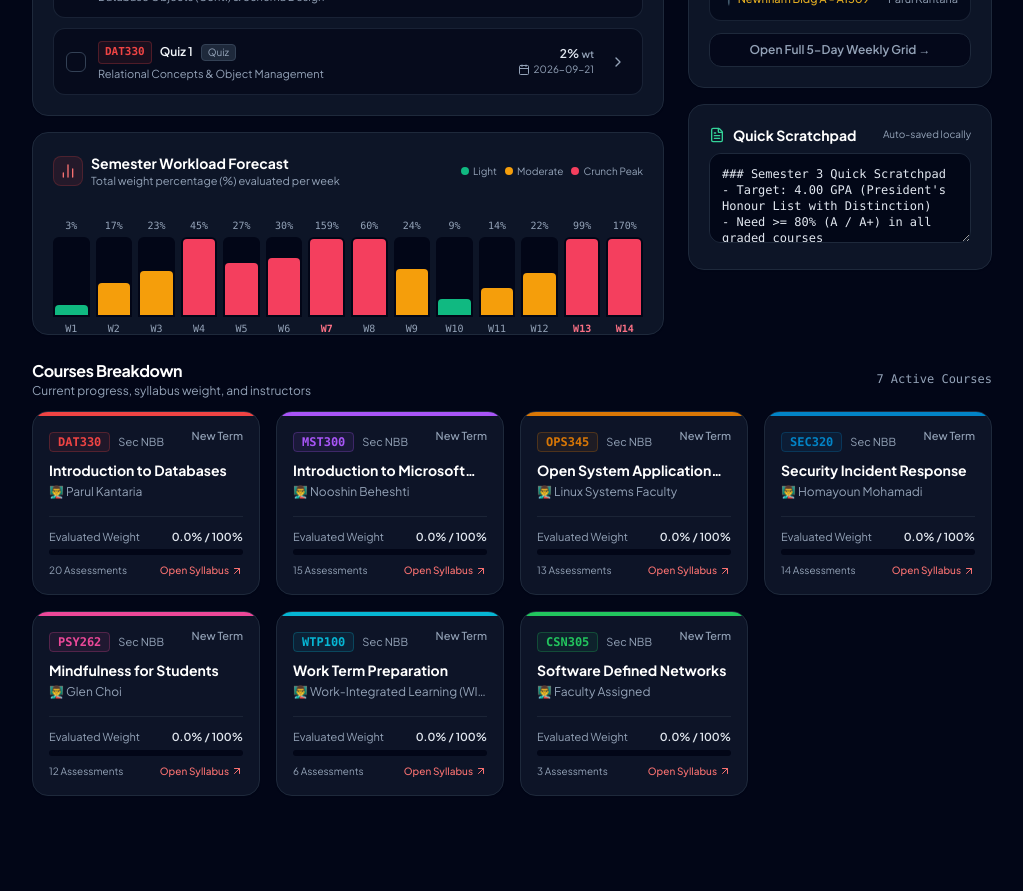
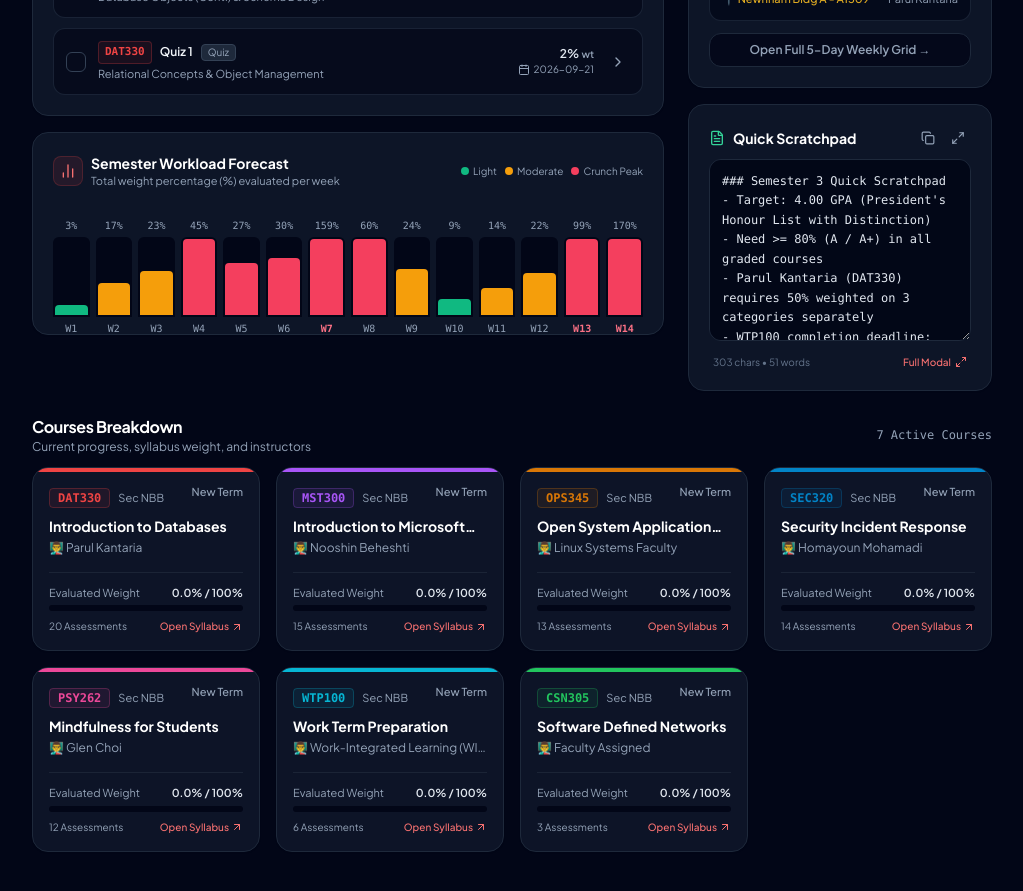
Before and after one commit to StickwoodJr/cty-semester-3-dashboard, a React (Vite) app: page / in a window 1280 px wide. Shown: the part 920-1811 px from the top of the page, without its empty margins (256-1279 px from the left). Built offline with nearby package versions, Linux system fonts and the light colour scheme.

Commit message:
feat(dashboard): expand scratchpad with larger resizable area and fullscreen modal

```diff
--- a/src/components/DashboardView.jsx
+++ b/src/components/DashboardView.jsx
@@ -3,7 +3,8 @@ import { useAcademic } from '../context/AcademicContext';
 import {
   CheckCircle2, Clock, AlertCircle, Calendar, BookOpen,
   ArrowUpRight, Sparkles, ChevronRight, CheckSquare,
-  Flame, HelpCircle, Layers, FileText, BarChart2
+  Flame, HelpCircle, Layers, FileText, BarChart2,
+  Maximize2, Minimize2, Copy, Check, Trash2
 } from 'lucide-react';
 
 export default function DashboardView() {
@@ -27,6 +28,15 @@ export default function DashboardView() {
 
   // Selected day for schedule preview (default Monday)
   const [scheduleDay, setScheduleDay] = useState('Monday');
+  const [isScratchpadExpanded, setIsScratchpadExpanded] = useState(false);
+  const [copiedNotes, setCopiedNotes] = useState(false);
+
+  const handleCopyNotes = () => {
+    if (!scratchpad) return;
+    navigator.clipboard.writeText(scratchpad);
+    setCopiedNotes(true);
+    setTimeout(() => setCopiedNotes(false), 2000);
+  };
 
   // Filter urgent tasks: due within 14 days or not graded yet
   const pendingTasks = allTasks.filter(t => t.status !== 'Graded');
@@ -488,15 +498,40 @@ export default function DashboardView() {
                 <FileText className="w-4 h-4 text-emerald-400" />
                 <h3 className="text-sm font-bold text-white">Quick Scratchpad</h3>
               </div>
-              <span className="text-[10px] text-slate-400">Auto-saved locally</span>
+              <div className="flex items-center gap-1">
+                <button
+                  onClick={handleCopyNotes}
+                  className="p-1.5 text-slate-400 hover:text-white rounded-lg hover:bg-slate-800 transition text-xs"
+                  title="Copy to clipboard"
+                >
+                  {copiedNotes ? <Check className="w-3.5 h-3.5 text-emerald-400" /> : <Copy className="w-3.5 h-3.5" />}
+                </button>
+                <button
+                  onClick={() => setIsScratchpadExpanded(true)}
+                  className="p-1.5 text-slate-400 hover:text-white rounded-lg hover:bg-slate-800 transition text-xs"
+                  title="Expand to Fullscreen"
+                >
+                  <Maximize2 className="w-3.5 h-3.5" />
+                </button>
+              </div>
             </div>
             <textarea
               value={scratchpad}
               onChange={(e) => setScratchpad(e.target.value)}
               placeholder="Paste room numbers, meeting links, lab notes, reminders..."
-              rows={4}
-              className="w-full bg-slate-950/90 border border-slate-800 rounded-xl p-3 text-xs text-slate-200 placeholder-slate-600 focus:outline-none focus:border-red-500/60 focus:ring-1 focus:ring-red-500/30 font-mono transition"
+              rows={8}
+              className="w-full min-h-[160px] bg-slate-950/90 border border-slate-800 rounded-xl p-3 text-xs text-slate-200 placeholder-slate-600 focus:outline-none focus:border-red-500/60 focus:ring-1 focus:ring-red-500/30 font-mono transition resize-y leading-relaxed"
             />
+            <div className="flex items-center justify-between text-[10px] text-slate-500 mt-2 px-1">
+              <span>{scratchpad.length} chars • {scratchpad.trim() ? scratchpad.trim().split(/\s+/).length : 0} words</span>
+              <button
+                onClick={() => setIsScratchpadExpanded(true)}
+                className="text-red-400 hover:text-red-300 font-medium flex items-center gap-1 transition"
+              >
+                <span>Full Modal</span>
+                <Maximize2 className="w-3 h-3" />
+              </button>
+            </div>
           </div>
         </div>
       </div>
@@ -603,6 +638,105 @@ export default function DashboardView() {
         </div>
       </div>
 
+      {/* Fullscreen Expanded Scratchpad Modal */}
+      {isScratchpadExpanded && (
+        <div className="fixed inset-0 z-50 flex items-center justify-center p-4 bg-slate-950/80 backdrop-blur-sm animate-in fade-in duration-200">
+          <div className="bg-slate-900 border border-slate-700 rounded-2xl w-full max-w-4xl shadow-2xl flex flex-col max-h-[90vh] overflow-hidden">
+            {/* Modal Header */}
+            <div className="flex items-center justify-between px-6 py-4 border-b border-slate-800 bg-slate-900/90">
+              <div className="flex items-center gap-3">
+                <div className="p-2 rounded-xl bg-emerald-500/10 text-emerald-400 border border-emerald-500/20">
+                  <FileText className="w-5 h-5" />
+                </div>
+                <div>
+                  <h3 className="text-base font-bold text-white flex items-center gap-2">
+                    Semester Scratchpad & Lab Notes
+                    <span className="text-[11px] font-normal px-2 py-0.5 rounded bg-emerald-500/10 text-emerald-400 border border-emerald-500/20">
+                      Auto-saving locally
+                    </span>
+                  </h3>
+                  <p className="text-xs text-slate-400">
+                    Your persistent workspace for command snippets, lab IP addresses, instructor advice, and quick reminders.
+                  </p>
+                </div>
+              </div>
+
+              <div className="flex items-center gap-2">
+                <button
+                  onClick={handleCopyNotes}
+                  className="px-3 py-1.5 rounded-lg bg-slate-800 hover:bg-slate-700 text-slate-200 text-xs font-semibold border border-slate-700 flex items-center gap-1.5 transition"
+                  title="Copy content to clipboard"
+                >
+                  {copiedNotes ? (
+                    <>
+                      <Check className="w-4 h-4 text-emerald-400" />
+                      <span className="text-emerald-400">Copied!</span>
+                    </>
+                  ) : (
+                    <>
+                      <Copy className="w-4 h-4 text-slate-400" />
+                      <span>Copy</span>
+                    </>
+                  )}
+                </button>
+
+                {scratchpad && (
+                  <button
+                    onClick={() => {
+                      if (window.confirm("Are you sure you want to clear your scratchpad?")) {
+                        setScratchpad('');
+                      }
+                    }}
+                    className="p-2 rounded-lg text-slate-400 hover:text-rose-400 hover:bg-rose-500/10 transition text-xs"
+                    title="Clear scratchpad"
+                  >
+                    <Trash2 className="w-4 h-4" />
+                  </button>
+                )}
+
+                <button
+                  onClick={() => setIsScratchpadExpanded(false)}
+                  className="p-2 rounded-lg text-slate-400 hover:text-white hover:bg-slate-800 transition"
+                  title="Minimize / Close"
+                >
+                  <Minimize2 className="w-5 h-5" />
+                </button>
+              </div>
+            </div>
+
+            {/* Modal Textarea Area */}
+            <div className="p-6 flex-1 flex flex-col bg-slate-950/60">
+              <textarea
+                value={scratchpad}
+                onChange={(e) => setScratchpad(e.target.value)}
+                placeholder="Type or paste your notes, terminal commands, Seneca lab credentials, AWS/Azure configurations, group meeting notes..."
+                autoFocus
+                className="w-full flex-1 min-h-[400px] h-[55vh] bg-slate-950/80 border border-slate-800 rounded-xl p-4 text-sm text-slate-100 placeholder-slate-600 focus:outline-none focus:border-red-500/60 focus:ring-1 focus:ring-red-500/30 font-mono leading-relaxed resize-none"
+              />
+            </div>
+
+            {/* Modal Footer */}
+            <div className="flex items-center justify-between px-6 py-3 border-t border-slate-800 bg-slate-900/90 text-xs text-slate-400">
+              <div className="flex items-center gap-4">
+                <span><strong>{scratchpad.length}</strong> characters</span>
+                <span><strong>{scratchpad.trim() ? scratchpad.trim().split(/\s+/).length : 0}</strong> words</span>
+                <span><strong>{scratchpad ? scratchpad.split('\n').length : 0}</strong> lines</span>
+              </div>
+
+              <div className="flex items-center gap-3">
+                <span className="hidden sm:inline text-slate-500 text-[11px]">Saved in browser LocalStorage</span>
+                <button
+                  onClick={() => setIsScratchpadExpanded(false)}
+                  className="px-4 py-1.5 rounded-lg bg-red-600 hover:bg-red-500 text-white font-semibold text-xs transition"
+                >
+                  Done
+                </button>
+              </div>
+            </div>
+          </div>
+        </div>
+      )}
+
     </div>
   );
 }
```
